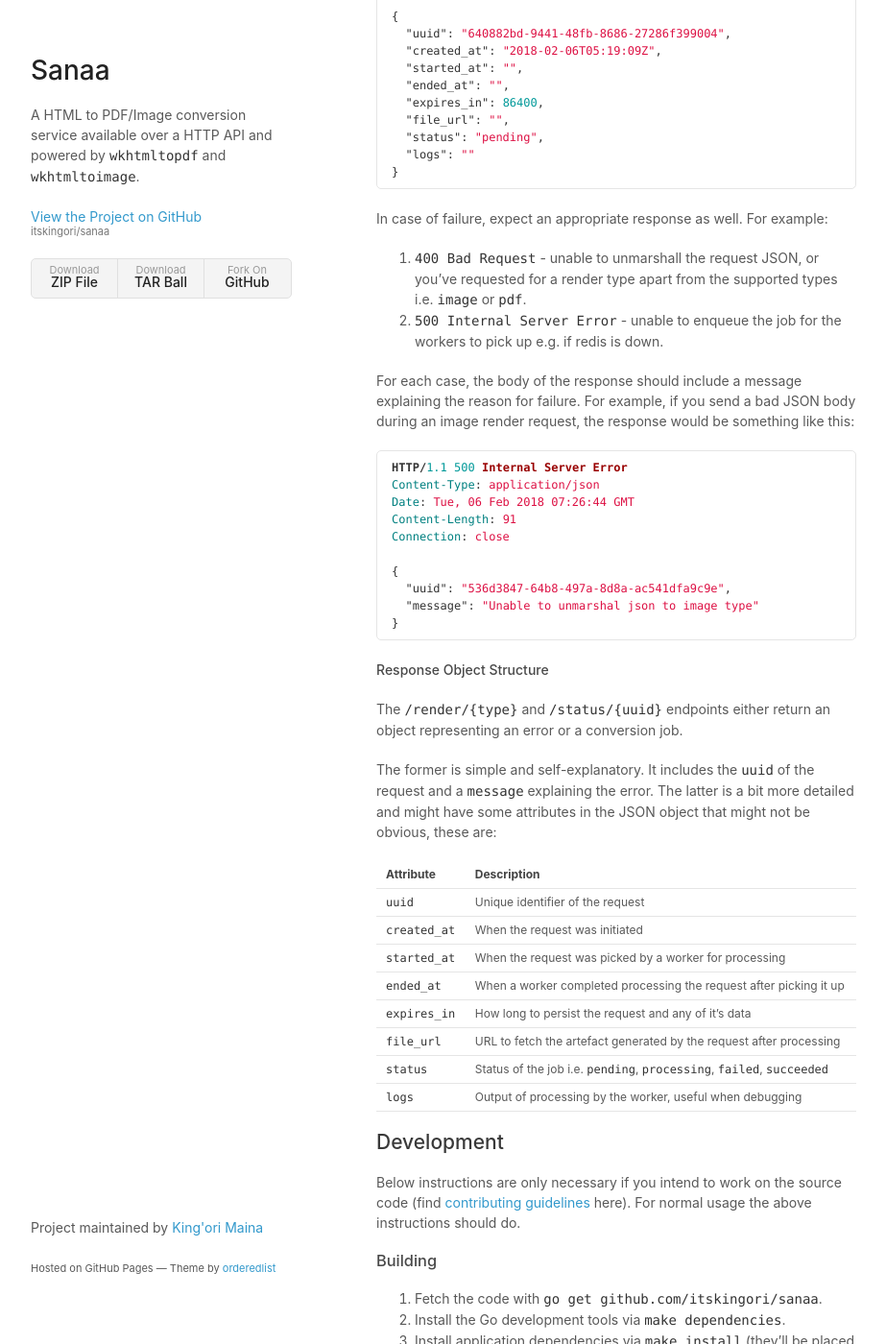
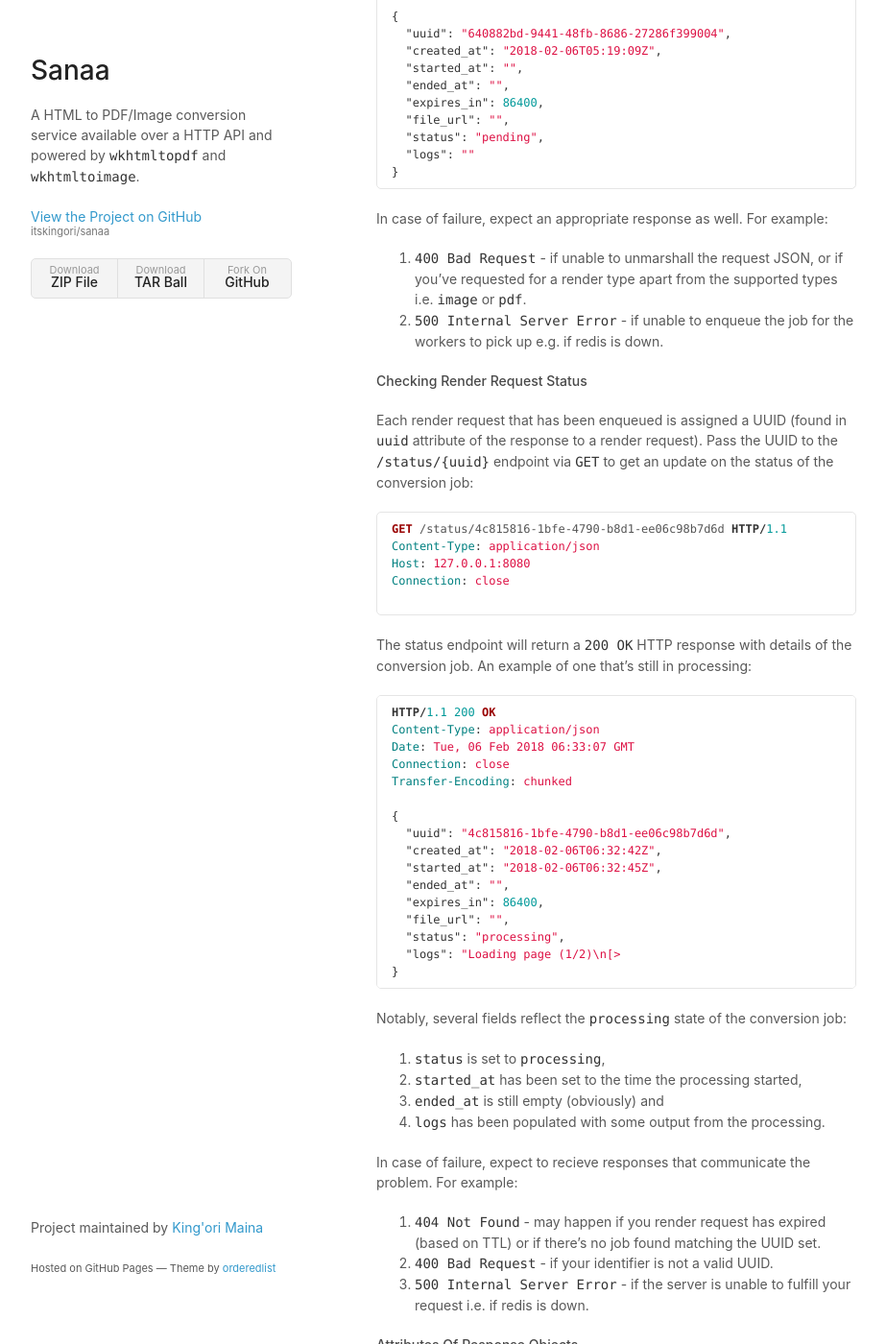
Before and after one commit to itskingori/sanaa, a Jekyll site: the page built from docs/index.md, in a window 1280 px wide and 1400 px high, scrolled down 1764 px. Shown: the whole window at 96% size, without its empty margins (178-1101 px from the left). Built offline with Jekyll 4.4.1, drawn with Linux system fonts in a browser that asks for light colours; some of the changed text lies outside the part shown.

Commit message:
Update and restructure basic usage notes

````diff
--- a/docs/index.md
+++ b/docs/index.md
@@ -112,15 +112,74 @@
 
 In case of failure, expect an appropriate response as well. For example:
 
-1. `400 Bad Request` - unable to unmarshall the request JSON, or you've
+1. `400 Bad Request` - if unable to unmarshall the request JSON, or if you've
    requested for a render type apart from the supported types i.e. `image` or
    `pdf`.
-2. `500 Internal Server Error` - unable to enqueue the job for the workers to
+2. `500 Internal Server Error` - if unable to enqueue the job for the workers to
    pick up e.g. if redis is down.
 
-For each case, the body of the response should include a message explaining the
-reason for failure. For example, if you send a bad JSON body during an image
-render request, the response would be something like this:
+#### Checking Render Request Status
+
+Each render request that has been enqueued is assigned a UUID (found in `uuid`
+attribute of the response to a render request). Pass the UUID to the
+`/status/{uuid}` endpoint via `GET` to get an update on the status of the
+conversion job:
+
+```http
+GET /status/4c815816-1bfe-4790-b8d1-ee06c98b7d6d HTTP/1.1
+Content-Type: application/json
+Host: 127.0.0.1:8080
+Connection: close
+
+```
+
+The status endpoint will return a `200 OK` HTTP response with details of the
+conversion job. An example of one that's still in processing:
+
+```http
+HTTP/1.1 200 OK
+Content-Type: application/json
+Date: Tue, 06 Feb 2018 06:33:07 GMT
+Connection: close
+Transfer-Encoding: chunked
+
+{
+  "uuid": "4c815816-1bfe-4790-b8d1-ee06c98b7d6d",
+  "created_at": "2018-02-06T06:32:42Z",
+  "started_at": "2018-02-06T06:32:45Z",
+  "ended_at": "",
+  "expires_in": 86400,
+  "file_url": "",
+  "status": "processing",
+  "logs": "Loading page (1/2)\n[>                                                           ] 0%\r[======>                                                     ] 10%\r[==========>                                                 ] 17%\r[============>                                               ] 21%\r[=============>                                              ] 23%\r[===============>                                            ] 26%\r[=================>                                          ] 29%\r[=================>                                          ] 29%\r[=================>                                          ] 29%\r[==================>                                         ] 31%\r[====================>                                       ] 34%\r[======================>                                     ] 37%\r[=======================>                                    ] 39%\r[==========================>                                 ] 44%\r[============================>                               ] 47%\r[==============================>                             ] 50%\r[===============================>                            ] 52%\r[================================>                           ] 54%\r[=================================>                          ] 56%\r[==================================>                         "
+}
+```
+
+Notably, several fields reflect the `processing` state of the conversion job:
+
+1. `status` is set to `processing`,
+2. `started_at` has been set to the time the processing started,
+3. `ended_at` is still empty (obviously) and
+4. `logs` has been populated with some output from the processing.
+
+In case of failure, expect to recieve responses that communicate the problem.
+For example:
+
+1. `404 Not Found` - may happen if you render request has expired (based on TTL)
+   or if there's no job found matching the UUID set.
+2. `400 Bad Request` - if your identifier is not a valid UUID.
+3. `500 Internal Server Error` - if the server is unable to fulfill your request
+   i.e. if redis is down.
+
+#### Attributes Of Response Objects
+
+The `/render/{type}` and `/status/{uuid}` endpoints either return an object
+representing an error or a conversion job.
+
+For errors, the response body is simple and self-explanatory. It includes the
+`uuid` of the request and a `message` explaining the error. For example, if you
+send a bad JSON body during an image render request, the response would be
+something like this:
 
 ```http
 HTTP/1.1 500 Internal Server Error
@@ -135,15 +194,8 @@
 }
 ```
 
-#### Response Object Structure
-
-The `/render/{type}` and `/status/{uuid}` endpoints either return an object
-representing an error or a conversion job.
-
-The former is simple and self-explanatory. It includes the `uuid` of the request
-and a `message` explaining the error. The latter is a bit more detailed and
-might have some attributes in the JSON object that might not be obvious, these
-are:
+For render requests, the returned object represents a conversion job which has
+the following attributes:
 
 | Attribute     |  Description |
 |---------------|--------------|
````
